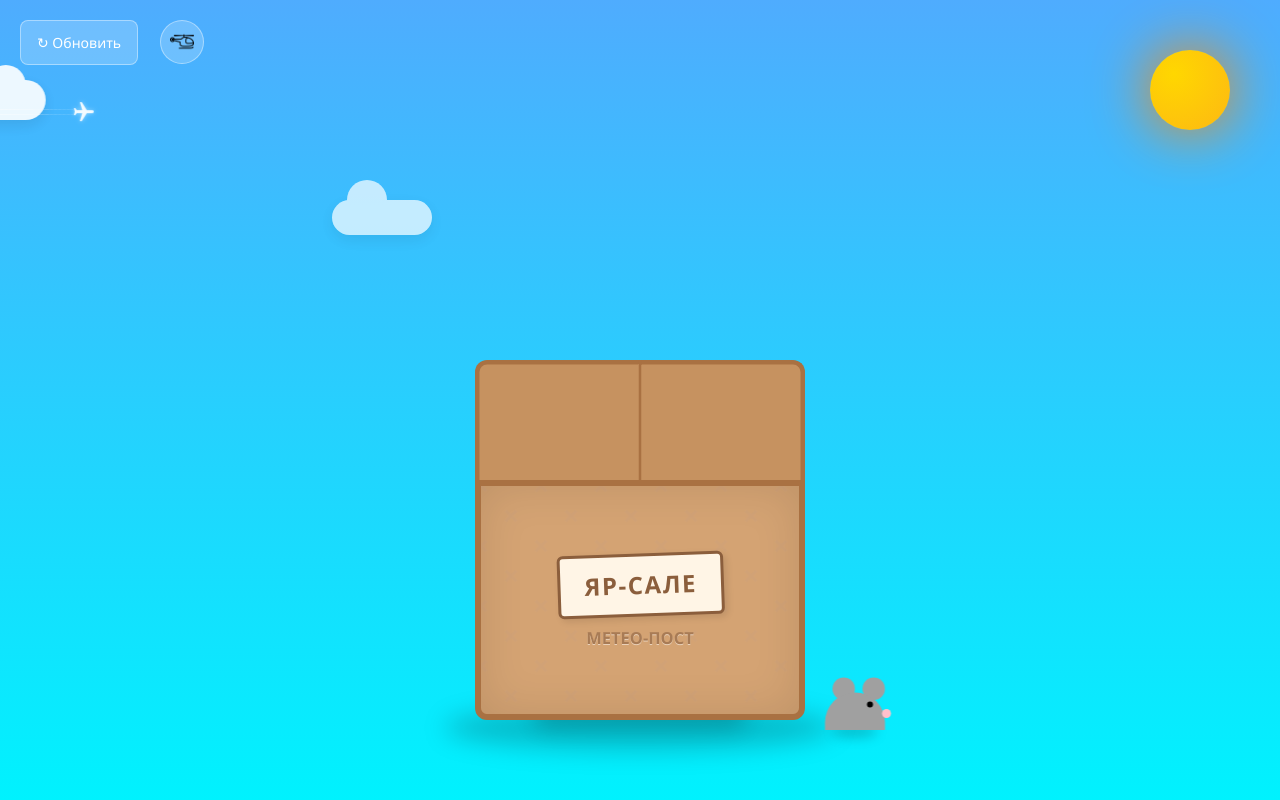
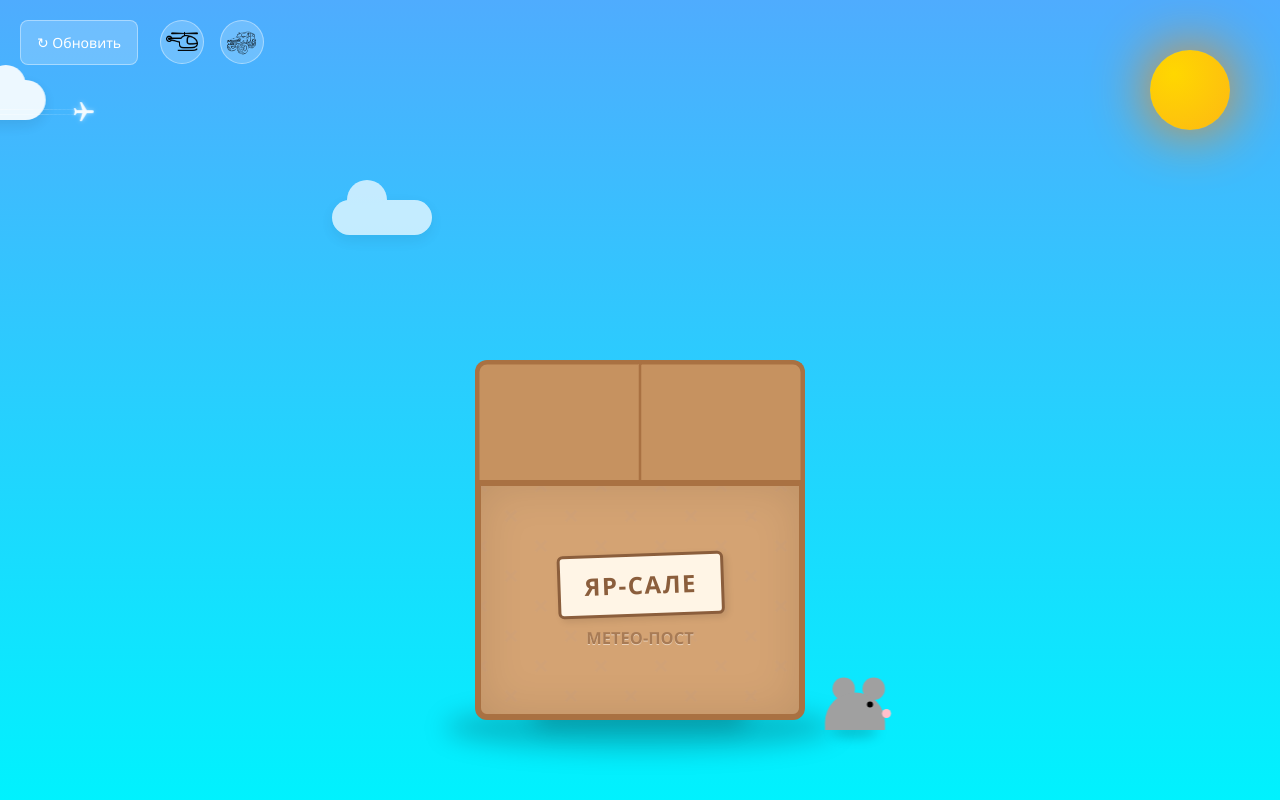
Before and after one commit to baf7777/weather-cat, a website: page index.html in a window 1280 px wide. Drawn offline with Linux system fonts and the light colour scheme; no server answers.

Commit message:
Add Zimnik monitoring, update UI icons, set schedule to 2h

```diff
--- a/index.html
+++ b/index.html
@@ -83,6 +83,7 @@
     <script src="js/animations.js"></script>
     <script src="js/mouse.js"></script>
     <script src="js/planes.js"></script>
+    <script src="js/zimnik.js"></script>
     <script src="js/main.js"></script>
 
 </body>
--- a/js/planes.js
+++ b/js/planes.js
@@ -79,12 +79,14 @@ window.PlaneSystem = {
         const btn = document.createElement('div');
         btn.className = 'schedule-btn';
         btn.title = "Расписание рейсов";
-        // Перемещаем кнопку влево, чтобы не перекрывалась Telegram
+        // Позиционирование: кнопка Обновить (~130px) -> Отступ -> Вертолет -> Отступ -> Зимник
+        // Refresh (left: 20px) + width (~120px) + gap (20px) -> 160px
         btn.style.left = '160px';
         btn.style.top = '20px';
         btn.style.right = 'auto';
 
-        btn.innerHTML = `<img src="icons8-вертолет-50.png" alt="Helicopter Icon" style="width: 24px; height: 24px;">`;
+        btn.innerHTML = `<img src="assets/icons8-вертолет-50.png" alt="Helicopter" style="width: 32px; height: 32px; object-fit: contain;">`;
+        document.body.appendChild(btn);
         document.body.appendChild(btn);
 
         // Фильтр для Ямальского района
--- /dev/null
+++ b/js/zimnik.js
@@ -0,0 +1,110 @@
+
+window.ZimnikSystem = {
+    data: [],
+
+    async init() {
+        console.log("ZimnikSystem init");
+        await this.loadData();
+        this.createUI();
+    },
+
+    async loadData() {
+        try {
+            const res = await fetch('zimnik.json?nocache=' + Date.now());
+            if (res.ok) {
+                this.data = await res.json();
+            } else {
+                throw new Error("zimnik.json not found");
+            }
+        } catch (e) {
+            console.warn("Could not load zimnik data:", e);
+            this.data = [{ road: "Данные недоступны", status: "Ошибка" }];
+        }
+    },
+
+    createUI() {
+        // 1. Create Button
+        const btn = document.createElement('div');
+        btn.className = 'schedule-btn'; // Reuse same style
+        btn.title = "Зимники Ямала";
+
+        // Position it: The Helicopter is at left: 160px.
+        // Button width 44px + gap 16px = 60px step.
+        // 160 + 60 = 220px.
+        btn.style.left = '220px';
+        btn.style.top = '20px';
+        btn.style.right = 'auto';
+
+        // Icon: Road Image
+        btn.innerHTML = `<img src="assets/road.png" alt="Zimnik" style="width: 42px; height: 42px; object-fit: contain; filter: brightness(0.15) contrast(1.5);">`;
+
+        document.body.appendChild(btn);
+
+        // 2. Create Board (Modal)
+        const board = document.createElement('div');
+        board.className = 'schedule-board';
+        board.id = 'zimnik-board'; // ID for specific styling if needed
+
+        const renderList = () => {
+            if (this.data.length === 0) {
+                return `<li class="flight-item"><div class="f-info" style="width:100%; text-align:center;">Нет данных</div></li>`;
+            }
+
+            return this.data.map(item => {
+                const statusLower = item.status.toLowerCase();
+                let statusClass = "st-ok"; // Default green
+
+                // Logic for status color
+                if (statusLower.includes("закрыт") || statusLower.includes("запрещ") || statusLower.includes("нет")) {
+                    statusClass = "st-cancel";
+                }
+
+                // Clean up road name (sometimes too long)
+                let roadName = item.road.replace("Автомобильная дорога", "").replace("Зимник", "").trim();
+                // If it starts with "-", remove it
+                if (roadName.startsWith("-")) roadName = roadName.substring(1).trim();
+
+                return `
+                <li class="flight-item">
+                    <div class="f-info" style="max-width: 65%;">
+                        <span class="f-route">${roadName}</span>
+                    </div>
+                    <div class="f-info" style="align-items: flex-end; max-width: 35%; text-align: right;">
+                        <span class="f-status ${statusClass}">${item.status}</span>
+                    </div>
+                </li>
+                `;
+            }).join('');
+        };
+
+        board.innerHTML = `
+            <div class="board-header">
+                <div class="board-title">Зимники</div>
+                <div class="board-close">&times;</div>
+            </div>
+            <ul class="flight-list">
+                ${renderList()}
+            </ul>
+        `;
+        document.body.appendChild(board);
+
+        // 3. Events
+        const toggle = () => {
+            // Close others if open (optional)
+            const otherBoard = document.querySelector('.schedule-board.active');
+            if (otherBoard && otherBoard !== board) otherBoard.classList.remove('active');
+
+            board.classList.toggle('active');
+        };
+
+        btn.addEventListener('click', toggle);
+        board.querySelector('.board-close').addEventListener('click', () => board.classList.remove('active'));
+    }
+};
+
+// Auto-init if DOM is ready
+if (document.readyState === 'loading') {
+    document.addEventListener('DOMContentLoaded', () => window.ZimnikSystem.init());
+} else {
+    window.ZimnikSystem.init();
+}
--- /dev/null
+++ b/zimnik.json
@@ -0,0 +1,42 @@
+[
+  {
+    "road": "Зимники регионального значения",
+    "status": "Название"
+  },
+  {
+    "road": "Автомобильная дорога Лабытнанги - Мужи - Азовы - Теги (в границах Ямало-Ненецкого автономного округа)",
+    "status": "закрыт"
+  },
+  {
+    "road": "Автомобильная дорога Лабытнанги - Мужи - Азовы - Теги (в границах Ямало-Ненецкого автономного округа)",
+    "status": "закрыт"
+  },
+  {
+    "road": "Автомобильная дорога Лабытнанги - Мужи - Азовы - Теги (в границах Ямало-Ненецкого автономного округа)",
+    "status": "закрыт"
+  },
+  {
+    "road": "Автомобильная дорога Аксарка - Салемал - Панаевск - Яр-Сале, в том числе зимник (участок Панаевск - Яр-Сале)",
+    "status": "закрыт"
+  },
+  {
+    "road": "Автомобильная дорога Аксарка - Салемал - Панаевск - Яр-Сале, в том числе зимник (участок Аксарка - Салемал)",
+    "status": "закрыт"
+  },
+  {
+    "road": "Автомобильная дорога Лабытнанги - Мужи - Азовы - Теги (в границах Ямало-Ненецкого автономного округа)",
+    "status": "закрыт"
+  },
+  {
+    "road": "Автомобильная дорога Коротчаево - Красноселькуп с мостовым переходом через р. Пур, в том числе зимник",
+    "status": "закрыт"
+  },
+  {
+    "road": "Автомобильная дорога Аксарка - Салемал - Панаевск - Яр-Сале, в том числе зимник (участок Салемал - Панаевск)",
+    "status": "закрыт"
+  },
+  {
+    "road": "Зимники муниципального значения",
+    "status": "© copyrights"
+  }
+]
```
Also changed, not shown: scripts/scrape_zimnik.js (added, +90 -0 lines), .github/workflows/update_flights.yml, assets/icons8-вертолет-50.png (renamed from icons8-вертолет-50.png), assets/road.png (added), 2 other files.
